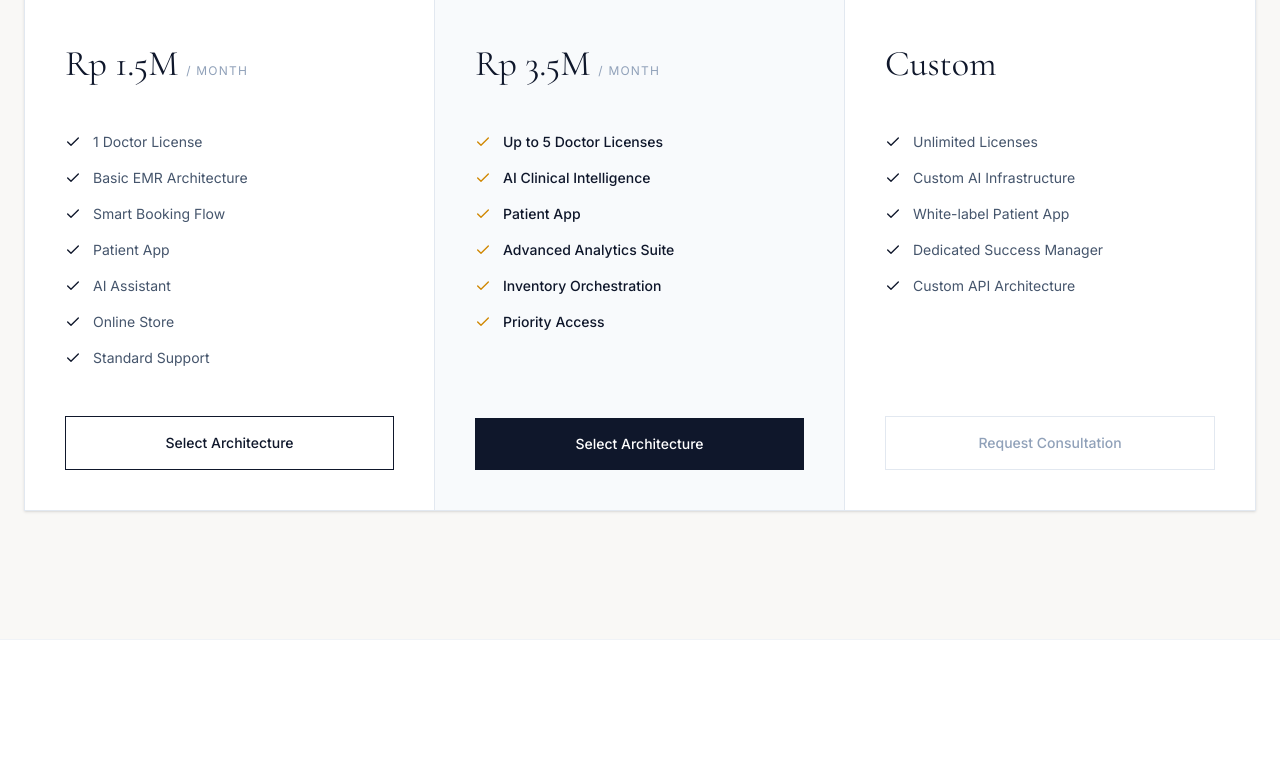
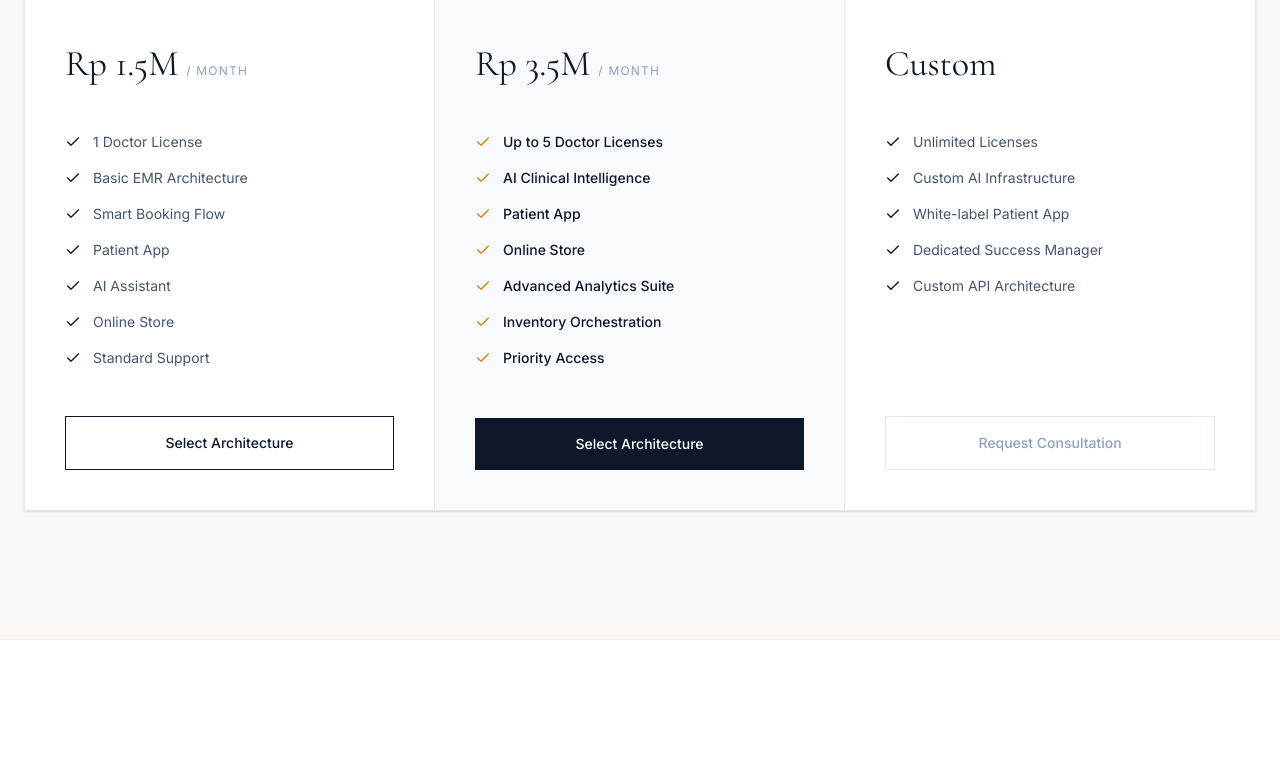
Before and after one commit to jasurddev/AuraWellness, a Next.js app: page / in a window 1280 px wide. Shown: the part 5980-6758 px from the top of the page. Built offline with nearby package versions, Linux system fonts and the light colour scheme.

Commit message:
feat: add Online Store to Scale tier in Pricing

```diff
--- a/src/app/page.tsx
+++ b/src/app/page.tsx
@@ -339,7 +339,7 @@ export default function Home() {
                 <span className="text-xs text-slate-400 uppercase tracking-widest ml-2">/ month</span>
               </div>
               <ul className="space-y-4 mb-12 flex-1">
-                {['Up to 5 Doctor Licenses', 'AI Clinical Intelligence', 'Patient App', 'Advanced Analytics Suite', 'Inventory Orchestration', 'Priority Access'].map((feature, i) => (
+                {['Up to 5 Doctor Licenses', 'AI Clinical Intelligence', 'Patient App', 'Online Store', 'Advanced Analytics Suite', 'Inventory Orchestration', 'Priority Access'].map((feature, i) => (
                   <li key={i} className="flex items-start gap-3 text-sm text-slate-900 font-medium">
                     <Check className="w-4 h-4 text-yellow-600 mt-0.5 shrink-0" /> {feature}
                   </li>
```
